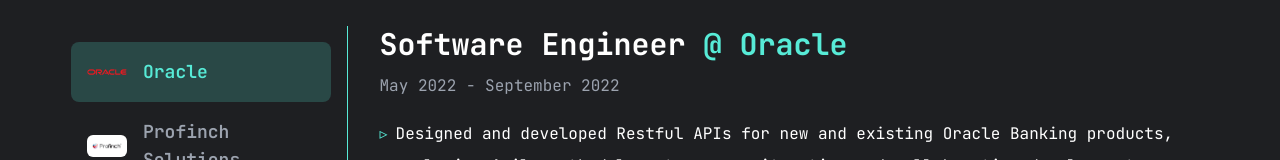
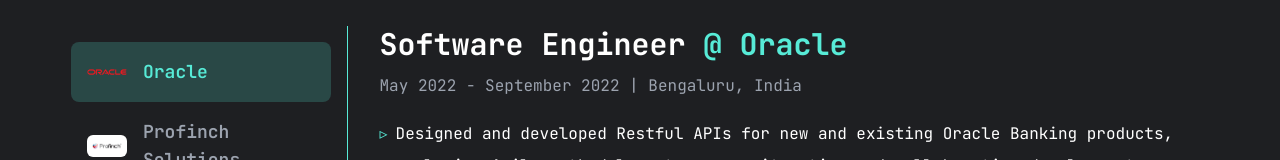
Before and after one commit to yogesh92/developer-portfolio, a Next.js app: page /experiences in a window 1280 px wide. Shown: the part 154-314 px from the top of the page. Built offline with nearby package versions, Linux system fonts and the light colour scheme.

Commit message:
changes social links

```diff
--- a/app/experiences/page.jsx
+++ b/app/experiences/page.jsx
@@ -8,6 +8,7 @@
     company: "Oracle",
     position: "Software Engineer",
     duration: "May 2022 - September 2022",
+    location: "Bengaluru, India",
     description: [
       "Designed and developed Restful APIs for new and existing Oracle Banking products, employing Agile methodology to ensure iterative and collaborative development processes",
       "Implemented all functionality using Spring Boot and Hibernate ORM, while leveraging Azure DevOps for streamlined project management and continuous integration",
@@ -21,10 +22,11 @@
     company: "Profinch Solutions",
     position: "Software Engineer",
     duration: "July 2020 - May 2022",
+    location: "Bengaluru, India",
     description: [
-      "Engineered secure Spring Boot microservices tailored for leading mulenaeonal banks, ensuring robust and scalable solutions with embedded security measures",
-      "Collaborated with the team to develop front-end client applicaeons using Angular, enhancing user interface functionality and aesthetics",
-      "Orchestrated cross-funceonal efforts to implement new UI features, resuleng in a 74% improvement in customer satisfaction through smoother onboarding experiences for banking clientele meeeng their performance targets",
+      "Engineered secure Spring Boot microservices tailored for leading multi-national banks, ensuring robust and scalable solutions with embedded security measures",
+      "Collaborated with the team to develop front-end client applications using Angular, enhancing user interface functionality and aesthetics",
+      "Orchestrated cross-functional efforts to implement new UI features, resulting in a 74% improvement in customer satisfaction through smoother onboarding experiences for banking clientele meeeng their performance targets",
       "Led the on-site deployment of banking projects with a focus on security compliance, ensuring seamless integration and alignment with client specifications and expectations",
       "Provided prompt and accurate technical troubleshooting for live production services, ensuring minimal downtime and maintaining client satisfaction through meticulous root-cause analysis, resolution, and proactive monitoring of system performance",
       "Spearheaded automation of UI testing for client applications using Selenium, enhancing testing efficiency by 60%",
@@ -35,6 +37,7 @@
     company: "Neurosynaptic Communications",
     position: "Software Engineer Intern",
     duration: "May 2019 - July 2019",
+    location: "Bengaluru, India",
     description: [
       "Worked under the Design and Development team to build Language Support for current e-health software to improve outreach for remote healthcare applications",
       "Invested time to enhance knowledge in using effective coding patterns, compliant with professional standards",
@@ -46,6 +49,7 @@
     company: "Finonyx Software Solutions",
     position: "Software Engineer Intern",
     duration: "November 2017 - December 2017",
+    location: "Bengaluru, India",
     description: [
       "Conceptualized a new banking website for clients using Spring MVC and Hibernate to prototype, design, and develop solutions",
       "Effectively integrated with SQL Database to ensure smooth and efficient data management",
@@ -94,7 +98,7 @@
             </span>
           </h2>
           <p className="text-gray-400 mb-4">
-            {experiences[selectedExperience].duration}
+            {experiences[selectedExperience].duration} | {experiences[selectedExperience].location}
           </p>
           <ul className="space-y-4 text-white">
             {experiences[selectedExperience].description.map((item, index) => (
--- a/components/Social.jsx
+++ b/components/Social.jsx
@@ -1,8 +1,9 @@
-import { FaLinkedin, FaGithub } from "react-icons/fa";
+import { FaLinkedin, FaGithub, FaEnvelope } from "react-icons/fa";
 
 const socials = [
   { icon: <FaLinkedin />, path: "https://www.linkedin.com/in/yogeshvijayan/" },
   { icon: <FaGithub />, path: "https://github.com/yogesh92" },
+  { icon: <FaEnvelope />, path: "mailto:prabhuyogesh92@gmail.com" },
 ];
 
 const Social = ({ containerStyles, iconStyles }) => {
```
Also changed, not shown: .eslintrc.json (added), 1 other file (tests, documents, lock files or other folders).
